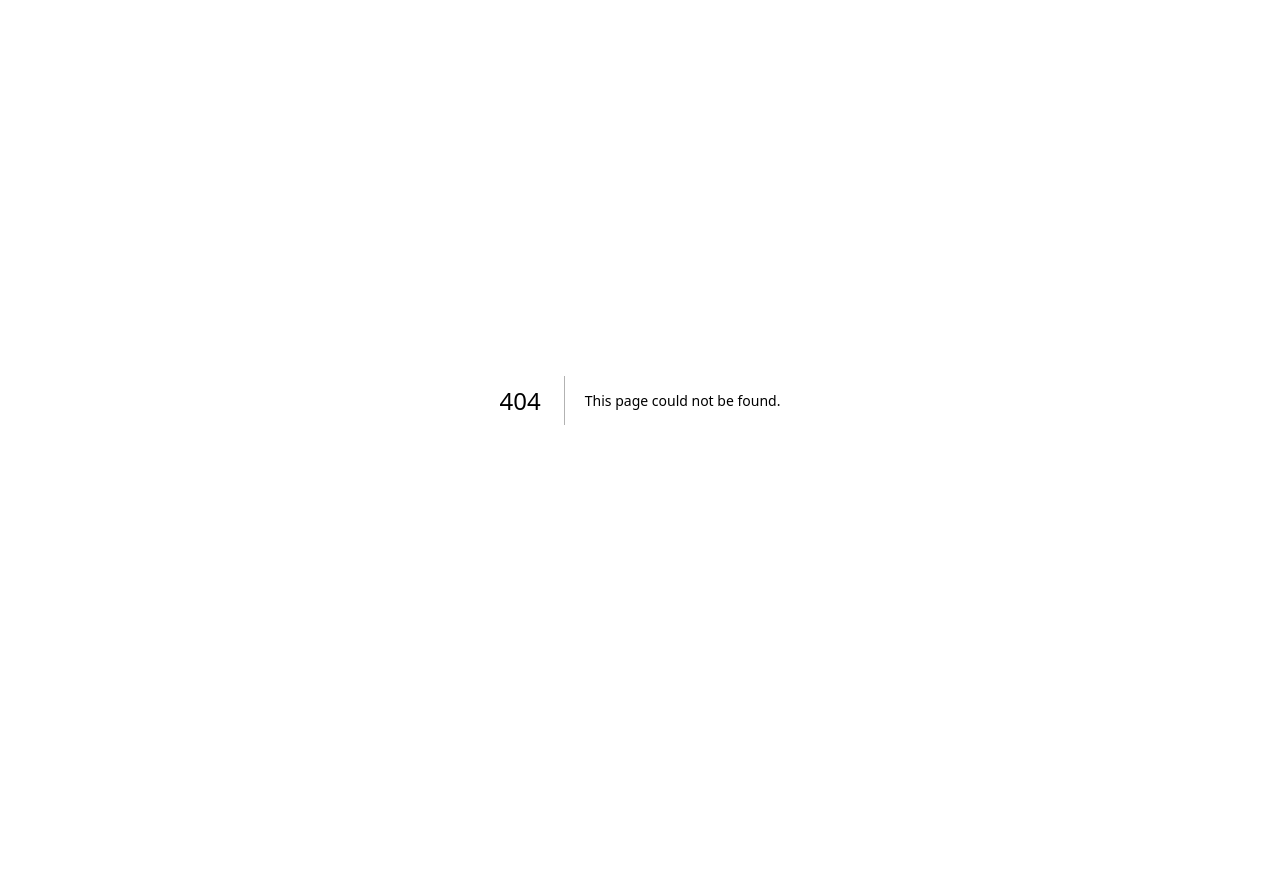
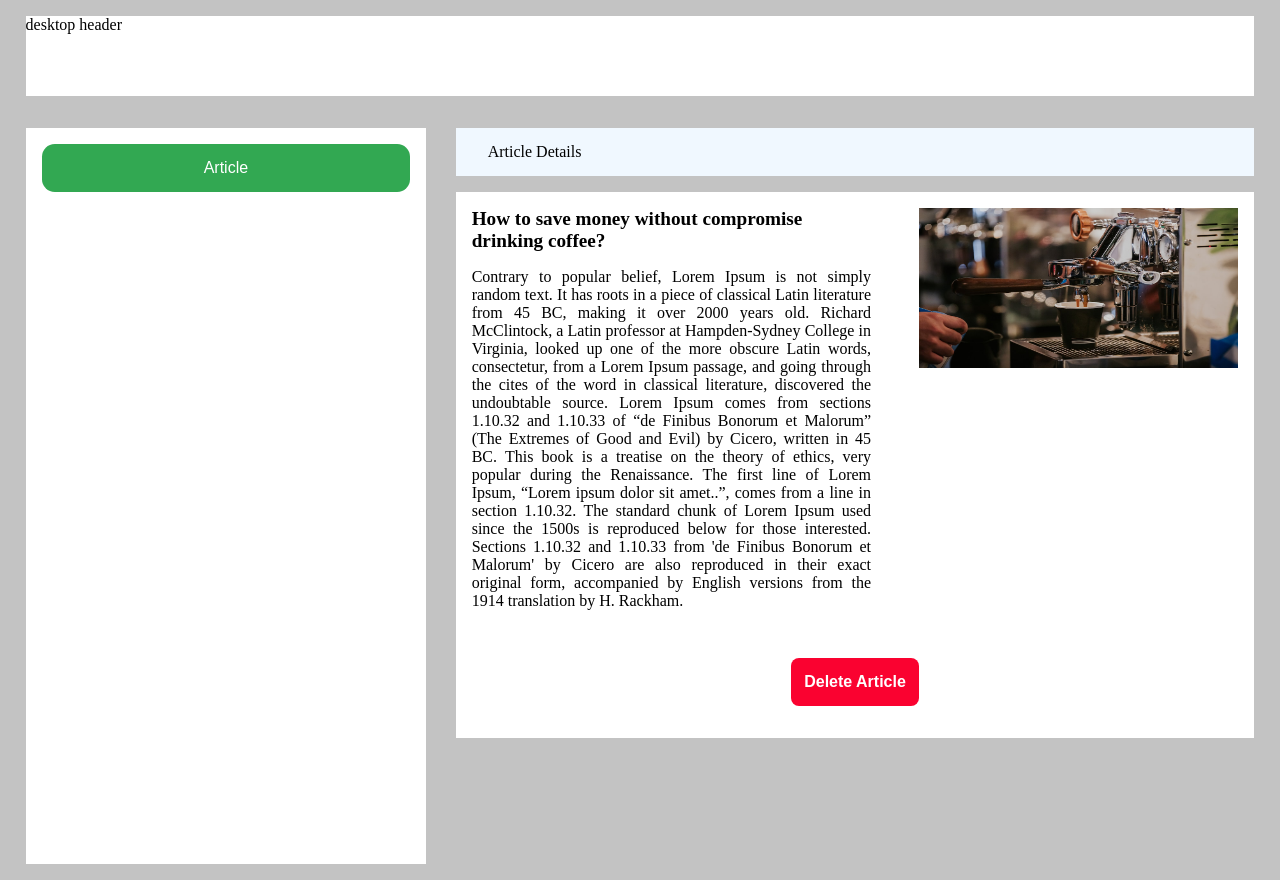
Before and after one commit to MengBoi/prusave-admin, a Next.js app: page /article_details in a window 1280 px wide. Before the commit this address had no page. Before the commit the page ends 800 px from the top, so only its background shows below. Built offline with nearby package versions, Linux system fonts and the light colour scheme.

Commit message:
article page ui

```diff
--- a/components/ReusableComponent/ArticleCard/ArticleCard.module.css
+++ b/components/ReusableComponent/ArticleCard/ArticleCard.module.css
@@ -1,5 +1,47 @@
 .container {
+    display: flex;
+    flex-direction: column;
     width: 100%;
     height: 100%;
-    background-color: greenyellow;
 }
+
+.thumbnail {
+    object-fit: cover;
+    border-top-left-radius: 1rem;
+    border-top-right-radius: 1rem;
+}
+
+.thumbnailContainer {
+    position: relative;
+    width: 100%;
+    height: 50%;
+
+
+}
+
+.bodyContainer {
+    padding: 1rem;
+    background-color: #E2E2E2;
+    border-bottom-left-radius: 1rem;
+    border-bottom-right-radius: 1rem;
+    height: 50%;
+}
+
+.title {
+    font-weight: bold;
+    color: #68737A;
+    font-size: 1rem;
+}
+
+.desc {
+    overflow: hidden;
+    text-overflow: ellipsis;
+    display: -webkit-box;
+    -webkit-line-clamp: 4;
+    /* number of lines to show */
+    line-clamp: 4;
+    -webkit-box-orient: vertical;
+    margin-top: 0.5rem;
+    font-size: 0.8rem;
+
+}
--- a/components/ReusableComponent/NavigationBar/NavigationBar.module.css
+++ b/components/ReusableComponent/NavigationBar/NavigationBar.module.css
@@ -5,7 +5,7 @@
     padding-right: 1rem;
     padding-left: 1rem;
     height: 45rem;
-    width: 30%;
+    width: 100%;
     padding-top: 1rem;
     background-color: white;
 }
--- a/components/ReusableComponent/TabHeader/TabHeader.module.css
+++ b/components/ReusableComponent/TabHeader/TabHeader.module.css
@@ -1,7 +1,7 @@
 .container {
     display: flex;
     align-items: center;
-    width: 55rem;
+    width: 100%;
     height: 3rem;
     background-color: aliceblue;
 }
--- /dev/null
+++ b/pages/article_details.js
@@ -0,0 +1,58 @@
+import DesktopHeader from "../components/ReusableComponent/DesktopHeader/DesktopHeader";
+import NavigationBar from "../components/ReusableComponent/NavigationBar/NavigationBar";
+import TabHeader from "../components/ReusableComponent/TabHeader/TabHeader";
+import styles from "../styles/ArticleDetails.module.css";
+import Image from "next/image";
+import { ButtonBase } from "@mui/material";
+const ArticleDetails = () => {
+  return (
+    <div className={styles.container}>
+      <DesktopHeader />
+      <div className={styles.bodyContainer}>
+        <div className={styles.navigationBar}>
+          <NavigationBar />
+        </div>
+        <div className={styles.sectionBody}>
+          <TabHeader title="Article Details" />
+          <div className={styles.detailsBody}>
+            <div className={styles.titleAndDescContainer}>
+              <div className={styles.title}>
+                How to save money without compromise drinking coffee?
+              </div>
+              <div className={styles.desc}>
+                Contrary to popular belief, Lorem Ipsum is not simply random
+                text. It has roots in a piece of classical Latin literature from
+                45 BC, making it over 2000 years old. Richard McClintock, a
+                Latin professor at Hampden-Sydney College in Virginia, looked up
+                one of the more obscure Latin words, consectetur, from a Lorem
+                Ipsum passage, and going through the cites of the word in
+                classical literature, discovered the undoubtable source. Lorem
+                Ipsum comes from sections 1.10.32 and 1.10.33 of “de Finibus
+                Bonorum et Malorum” (The Extremes of Good and Evil) by Cicero,
+                written in 45 BC. This book is a treatise on the theory of
+                ethics, very popular during the Renaissance. The first line of
+                Lorem Ipsum, “Lorem ipsum dolor sit amet..”, comes from a line
+                in section 1.10.32. The standard chunk of Lorem Ipsum used since
+                the 1500s is reproduced below for those interested. Sections
+                1.10.32 and 1.10.33 from 'de Finibus Bonorum et Malorum' by
+                Cicero are also reproduced in their exact original form,
+                accompanied by English versions from the 1914 translation by H.
+                Rackham.
+              </div>
+            </div>
+            <div className={styles.thumbnailContainer}>
+              <Image src="/jpeg/coffee-machine.jpeg" fill />
+            </div>
+          </div>
+          <div className={styles.actionsContainer}>
+            <ButtonBase sx={{ borderRadius: "0.5rem" }}>
+              <div className={styles.deleteArticle}>Delete Article</div>
+            </ButtonBase>
+          </div>
+        </div>
+      </div>
+    </div>
+  );
+};
+
+export default ArticleDetails;
--- /dev/null
+++ b/styles/ArticleDetails.module.css
@@ -0,0 +1,83 @@
+.container {
+    display: flex;
+    flex-direction: column;
+    padding: 1rem;
+    padding-left: 2vw;
+    padding-right: 2vw;
+    background-color: #c3c3c3;
+    width: 96vw;
+}
+
+.bodyContainer {
+    display: flex;
+    flex-direction: row;
+    justify-content: space-between;
+    width: 100%;
+    margin-top: 2rem;
+}
+
+.navigationBar {
+    width: 30%
+}
+
+.sectionBody {
+    width: 65%;
+}
+
+.detailsBody {
+    display: flex;
+    flex-direction: row;
+    justify-content: space-between;
+    width: 100%;
+    background-color: white;
+    margin-top: 1rem;
+    padding-top: 1rem;
+    padding-bottom: 1rem;
+}
+
+
+.thumbnailContainer {
+    position: relative;
+    width: 40%;
+    height: 10rem;
+    margin-right: 1rem;
+
+}
+
+.titleAndDescContainer {
+    width: 50%;
+    margin-left: 1rem
+}
+
+.title {
+    font-size: 1.2rem;
+    font-weight: bold;
+    margin-bottom: 1rem;
+}
+
+.desc {
+    font-size: 1rem;
+    text-align: justify;
+}
+
+.actionsContainer {
+    display: flex;
+    justify-content: center;
+    align-items: center;
+    background-color: white;
+    padding-top: 2rem;
+    padding-bottom: 2rem;
+}
+
+.deleteArticle {
+    display: flex;
+    justify-content: center;
+    align-items: center;
+    height: 3rem;
+    width: 8rem;
+    background-color: #fa0230;
+    color: white;
+    font-size: 1rem;
+    font-weight: bold;
+    border-radius: 0.5rem;
+}
--- a/styles/Articles.module.css
+++ b/styles/Articles.module.css
@@ -2,10 +2,10 @@
     display: flex;
     flex-direction: column;
     padding: 1rem;
-    padding-left: 2rem;
-    padding-right: 2rem;
+    padding-left: 2vw;
+    padding-right: 2vw;
     background-color: #c3c3c3;
-
+    width: 96vw;
 }
 
 .bodyContainer {
@@ -20,14 +20,24 @@
     display: grid;
     grid-template-columns: 30% 30% 30%;
     justify-content: space-between;
-    width: 100%;
     background-color: white;
     margin-top: 1rem;
     /* height: 35rem; */
     /* overflow-y: scroll; */
+    width: 100%;
+}
+
+.sectionBody {
+    width: 65%;
+}
+
+.navigationBar {
+    width: 30%
 }
 
 .articleCard {
+    position: relative;
     margin-bottom: 1.5rem;
-    height: 10rem
+    height: 15rem;
+    background-color: red;
 }
```
Also changed, not shown: components/ReusableComponent/ArticleCard/ArticleCard.js (+13 -4 lines), pages/articles.js (+20 -22 lines), public/jpeg/coffee-machine.jpeg (added).
